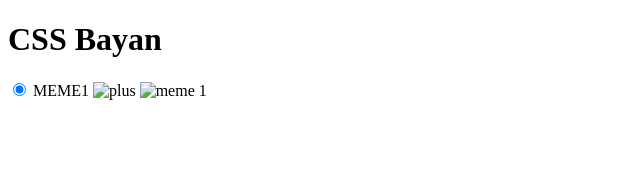
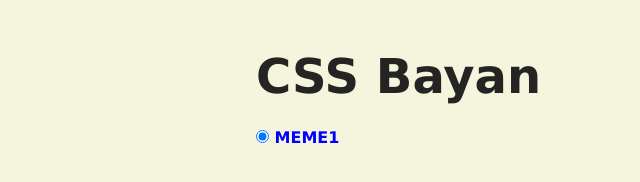
Before and after one commit to Lyasikzzz/cssBayan, a plain HTML site: page cssBayan/index.html in a window 1280 px wide. Shown: the whole page, without its empty margins (0-640 px from the left). Drawn offline with Linux system fonts and the light colour scheme; the site is published under a folder, as on GitHub Pages, so addresses that start at the root find nothing.

Commit message:
fix: css path (Sun, Mar 12, 3:11:10 PM)

```diff
--- a/cssBayan/index.html
+++ b/cssBayan/index.html
@@ -4,7 +4,7 @@
     <meta charset="UTF-8">
     <meta http-equiv="X-UA-Compatible" content="IE=edge">
     <meta name="viewport" content="width=device-width, initial-scale=1.0">
-    <link rel="stylesheet" href="/cssBayan/css/style.css">
+    <link rel="stylesheet" href="./css/style.css">
     <title>sccBayan</title>
 </head>
 <body>
@@ -15,8 +15,8 @@
         <label class="meme__container" id="container_one" for="cheack_1">
             <input type="radio" name="radio" checked class="cheackbox" id="cheack_1">
             <label class="meme_name" for="cheack_1">MEME1</label>
-            <img src="/cssBayan/img/plus.png" alt="plus" class="plus" id="plus_1">
-            <img src="/cssBayan/img/meme_1.jpg" class="meme_img" alt="meme 1" id="meme_1">
+            <img src="./img/plus.png" alt="plus" class="plus" id="plus_1">
+            <img src="./img/meme_1.jpg" class="meme_img" alt="meme 1" id="meme_1">
         </label>
     <div class="footer"></div>
 </body>
```
